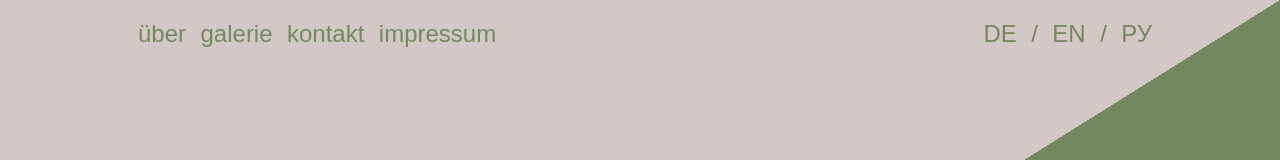
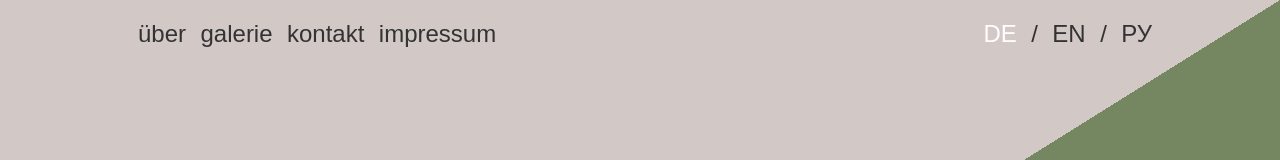
Before and after one commit to ZenVega/strick-dagegen, a website: page index.html in a window 1280 px wide. Shown: the top 160 px of the page. Drawn offline with Linux system fonts and the light colour scheme; a web font is replaced by a local one.

Commit message:
language update

```diff
--- a/assets/css/styles.css
+++ b/assets/css/styles.css
@@ -13,7 +13,6 @@
   box-sizing: border-box;
   margin:0;
   padding:0;
-  color:var(--txt-color-1);
   font-family: 'Cabin Condensed', sans-serif;
   scroll-behavior: smooth;
 }
@@ -61,7 +60,12 @@ header button, header a, header span{
 header button, header a{
   cursor: pointer;
 }
+
 header button:hover, header a:hover{
+  color:var(--txt-color-1);
+}
+
+#de-btn{
   color:var(--txt-color-1);
 }
 
@@ -75,6 +79,7 @@ header button:hover, header a:hover{
   position:absolute;
   right:10%;
   top:82.5%;
+  color:var(--txt-color-1);
 }
 
 /* DESCRIPTION SECTION */
@@ -112,6 +117,7 @@ header button:hover, header a:hover{
 }
 .projects-section-title{
   padding: 20px 0;
+  color:var(--txt-color-2);
 
 }
 .projects-section img{
@@ -124,7 +130,7 @@ header button:hover, header a:hover{
 /* CONTACT SECTION */
 .contact-section{
   background-color: var(--bg-color-2);
-  color: var(--txt-color-2) ;
+  color: var(--txt-color-2) !important ;
   display:  flex;
   flex-direction: column;
   justify-content: center;
@@ -153,7 +159,7 @@ header button:hover, header a:hover{
 
 .contact-form input{
   all:unset;
-  border-bottom:solid 2px var(--txt-color-1);
+  border-bottom:solid 2px var(--txt-color-2);
   width: 80%;
   float:right;
 }
@@ -185,3 +191,10 @@ header button:hover, header a:hover{
   padding:3px 6px;
   margin:5px;
 }
+
+/* IMPRESSUM SECTION */
+
+.impressum-section{
+  background-color: var(--bg-color-1);
+  color: var(--txt-color-1)
+}
--- a/assets/data/imgPack.js
+++ b/assets/data/imgPack.js
@@ -1,69 +1,133 @@
 const imgPack = {
-  0:{
-    "frontPage":true,
-    "bg1":"#EBDECBff",
-    "bg2":"#545455ff",
-    "txt1":"#545455ff"
+  0: {
+    "frontPage": true,
+    "bg1": "#EBDECBff",
+    "bg2": "#545455ff",
+    "txt1": "#545455ff",
+    "alt": {
+      "de": "Gestrickter Oktopus",
+      "eng": "Knitted octopus",
+      "ru": "Связанный спицами осьминог"
+    }
   },
-  1:{
-    "frontPage":true,
-    "bg1":"#E36A4F",
-    "bg2":"#1D476B",
-    "txt1":"#FFFDFD"
+  1: {
+    "frontPage": true,
+    "bg1": "#E36A4F",
+    "bg2": "#1D476B",
+    "txt1": "#FFFDFD",
+    "alt": {
+      "de": "Gehäkelte Bohrmaschine",
+      "eng": "Crochet drill",
+      "ru": "Связанная крючком электродрель"
+    }
   },
-  2:{
-    "frontPage":true,
-    "bg1":"#9AABB2",
-    "bg2":"#43535A",
-    "txt1":"#43535A"
+  2: {
+    "frontPage": true,
+    "bg1": "#9AABB2",
+    "bg2": "#43535A",
+    "txt1": "#43535A",
+    "alt": {
+      "de": "Gehäkelte Taube",
+      "eng": "Crochet dove",
+      "ru": "Связанный крючком голубь"
+    }
   },
-  3:{
-    "frontPage":true,
-    "bg1":"#D2C8C6",
-    "bg2":"#748761",
-    "txt1":"#748761"
+  3: {
+    "frontPage": true,
+    "bg1": "#D2C8C6",
+    "bg2": "#748761",
+    "txt1": "#333333",
+    "alt": {
+      "de": "Gehäkelte Nähmaschine",
+      "eng": "Crochet sewing machine",
+      "ru": "Связанная крючком швейная машинка"
+    }
   },
-  4:{
-    "frontPage":true,
-    "bg1":"#568B5B",
-    "bg2":"#1F4323",
-    "txt1":"#FFFDFD"
+  4: {
+    "frontPage": true,
+    "bg1": "#568B5B",
+    "bg2": "#1F4323",
+    "txt1": "#FFFDFD",
+    "alt": {
+      "de": "Gehäkeltes Virus",
+      "eng": "Crochet Virus",
+      "ru": "Связанный крючком вирус"
+    }
   },
-  5:{
-    "frontPage":false,
-    "bg1":"#E4D3C8",
-    "bg2":"#87321B",
-    "txt1":"#87321B"
+  5: {
+    "frontPage": false,
+    "bg1": "#E4D3C8",
+    "bg2": "#87321B",
+    "txt1": "#87321B",
+    "alt": {
+      "de": "Gehäkelter Кartoffelkäfer",
+      "eng": "Crochet colorado potato beetle",
+      "ru": "Связанный крючком колорадскй жук"
+    }
   },
-  6:{
-    "frontPage":false,
+  6: {
+    "frontPage": false,
+    "alt": {
+      "de": "Gestrickter Revolver",
+      "eng": "Knitted Revolver",
+      "ru": "Связанный спицами револьвер"
+    }
   },
-  7:{
-    "frontPage":true,
-    "bg1":"#E35B4F",
-    "bg2":"#C42A1C",
-    "txt1":"#FFFDFD"
+  7: {
+    "frontPage": true,
+    "bg1": "#E35B4F",
+    "bg2": "#C42A1C",
+    "txt1": "#FFFDFD",
+    "alt": {
+      "de": "Gehäkelte Hummer",
+      "eng": "Crochet lobster",
+      "ru": "Связанный крючком омар"
+    }
   },
-  8:{
-    "frontPage":true,
-    "bg1":"#F2ED84",
-    "bg2":"#514B44",
-    "txt1":"#514B44",
-    "txt2":"#FFFDFD",
+  8: {
+    "frontPage": true,
+    "bg1": "#F2ED84",
+    "bg2": "#514B44",
+    "txt1": "#514B44",
+    "alt": {
+      "de": "Gestrickte Glühbirne",
+      "eng": "Knitted light bulb",
+      "ru": "Связанная спицами лампочка"
+    }
   },
-  9:{
-    "frontPage":false,
+  9: {
+    "frontPage": false,
+    "alt": {
+      "de": "Gestrickter Oktopus",
+      "eng": "Knitted octopus",
+      "ru": "Связанный спицами осьминог"
+    }
   },
-  10:{
-    "frontPage":false,
+  10: {
+    "frontPage": false,
+    "alt": {
+      "de": "Gestricktes Gehirn",
+      "eng": "Knitted brain",
+      "ru": "Связанный спицами мозг"
+    }
   },
-  11:{
-    "frontPage":false,
+  11: {
+    "frontPage": false,
+    "alt": {
+      "de": "Gestricktes Gehirn",
+      "eng": "Knitted brain",
+      "ru": "Связанный спицами мозг"
+    }
   },
-  12:{
-    "frontPage":true,
-    "bg1":"#D9B3B6",
-    "bg2":"#784445",
-    "txt1":"#554C49"
+  12: {
+    "frontPage": true,
+    "bg1": "#D9B3B6",
+    "bg2": "#784445",
+    "txt1": "#554C49",
+    "alt": {
+      "de": "Gestricktes Gehirn",
+      "eng": "Knitted brain",
+      "ru": "Связанный спицами мозг"
+    }
   }
 }
--- a/assets/data/langPack.js
+++ b/assets/data/langPack.js
@@ -6,6 +6,15 @@ const langPack = {
       "galery":"gallery",
       "contact":"contact",
       "impressum":"impressum"
+    },
+    "projectSectionTitle": "Projekte",
+    "form":{
+      "title": "Write me a message",
+      "name": "name",
+      "mail": "mail",
+      "placeholder": "type here...",
+      "file": "add a file",
+      "send": "send"
     }
   },
   "de": {
@@ -15,6 +24,15 @@ const langPack = {
       "galery":"gallerie",
       "contact":"kontakt",
       "impressum":"impressum"
+    },
+    "projectSectionTitle": "projects",
+    "form":{
+      "title": "Schreib mir eine Nachricht",
+      "name": "Name",
+      "mail": "E-Mail",
+      "placeholder": "Nachricht...",
+      "file": "Dateianhang",
+      "send": "Absenden"
     }
   },
   "ru": {
@@ -24,6 +42,15 @@ const langPack = {
       "galery":"галерея",
       "contact":"обращаться по адресу",
       "impressum":"оттиск"
+    },
+    "projectSectionTitle": "Проекты",
+    "form":{
+      "title": "Напишите мне сообщение",
+      "name": "Имя",
+      "mail": "почта",
+      "placeholder": "сообщение...",
+      "file": "файл",
+      "send": "Отправить"
     }
   }
 }
--- a/assets/js/main.js
+++ b/assets/js/main.js
@@ -13,9 +13,23 @@ const impressumBtn = document.querySelector('#impressum-btn')
 
 
 const txtColor1 = '#FFFDFD'
-const txtColor2 = '#554C49'
+let txtColor2 = '#554C49'
 
 const aboutTxt = document.querySelector('#about-text')
+const projectSectionTitle = document.querySelector(".projects-section-title")
+
+const contactHeader = document.querySelector("#contact-header")
+const contactName = document.querySelector("#contact-name")
+const contactMail = document.querySelector("#contact-mail")
+const contactFile = document.querySelector("#contact-file")
+const contactSend = document.querySelector("#contact-send")
+const contactMessage = document.querySelector("#contact-message")
+
+
+
+
+
+
 
 
 
@@ -49,6 +63,22 @@ const replaceHtml = (lang) => {
   galeryBtn.innerHTML = langPack[lang].buttons.galery
   contactBtn.innerHTML = langPack[lang].buttons.contact
   impressumBtn.innerHTML = langPack[lang].buttons.impressum
+  projectSectionTitle.innerHTML = langPack[lang].projectSectionTitle
+  contactHeader.innerHTML = langPack[lang].form.title
+  // contactName = document.querySelector("#contact-name")
+  // contactMail = document.querySelector("#contact-mail")
+  // contactFile = document.querySelector("#contact-file")
+  // contactSend = document.querySelector("#contact-send")
+  // contactMessage = document.querySelector("#contact-message")
 }
 
 langBtns.forEach(btn => btn.addEventListener('click', e => switchLanguage(e.target)))
+
+// "form":{
+//   "title": "Write me a message",
+//   "name": "name",
+//   "mail": "mail",
+//   "placeholder": "type here...",
+//   "file": "add a file",
+//   "send": "send"
+// }
--- a/assets/js/startup.js
+++ b/assets/js/startup.js
@@ -17,6 +17,8 @@ const changeStyle = id => {
     document.documentElement.style.setProperty('--bg-color-1', imgPack[id].bg2);
     document.documentElement.style.setProperty('--bg-color-2', imgPack[id].bg1);
     document.documentElement.style.setProperty('--txt-color-2', imgPack[id].txt1);
+
+    txtColor2 = imgPack[id].txt1
 
 
     let imgArray = shuffledImages.map(id => {
--- a/index.html
+++ b/index.html
@@ -74,7 +74,7 @@
 
           <form name="contact" method="POST" class="contact-form" netlify>
             <h2 id="contact-header">Schreib mir eine Nachricht:</h2>
-            <label >name:
+            <label id="contact-name" >name:
               <input type="text" name="name">
             </label>
             <label >mail:
```
